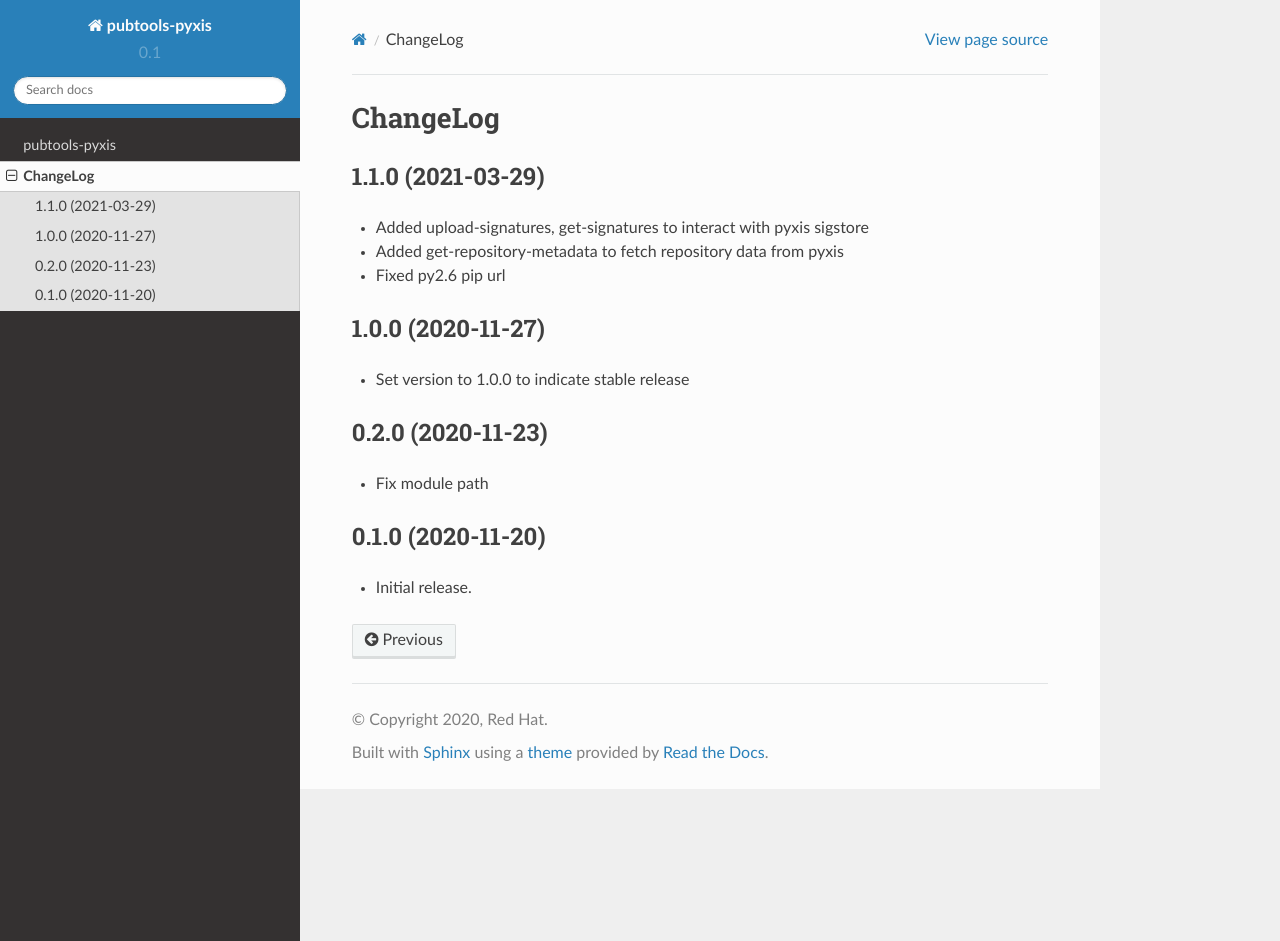
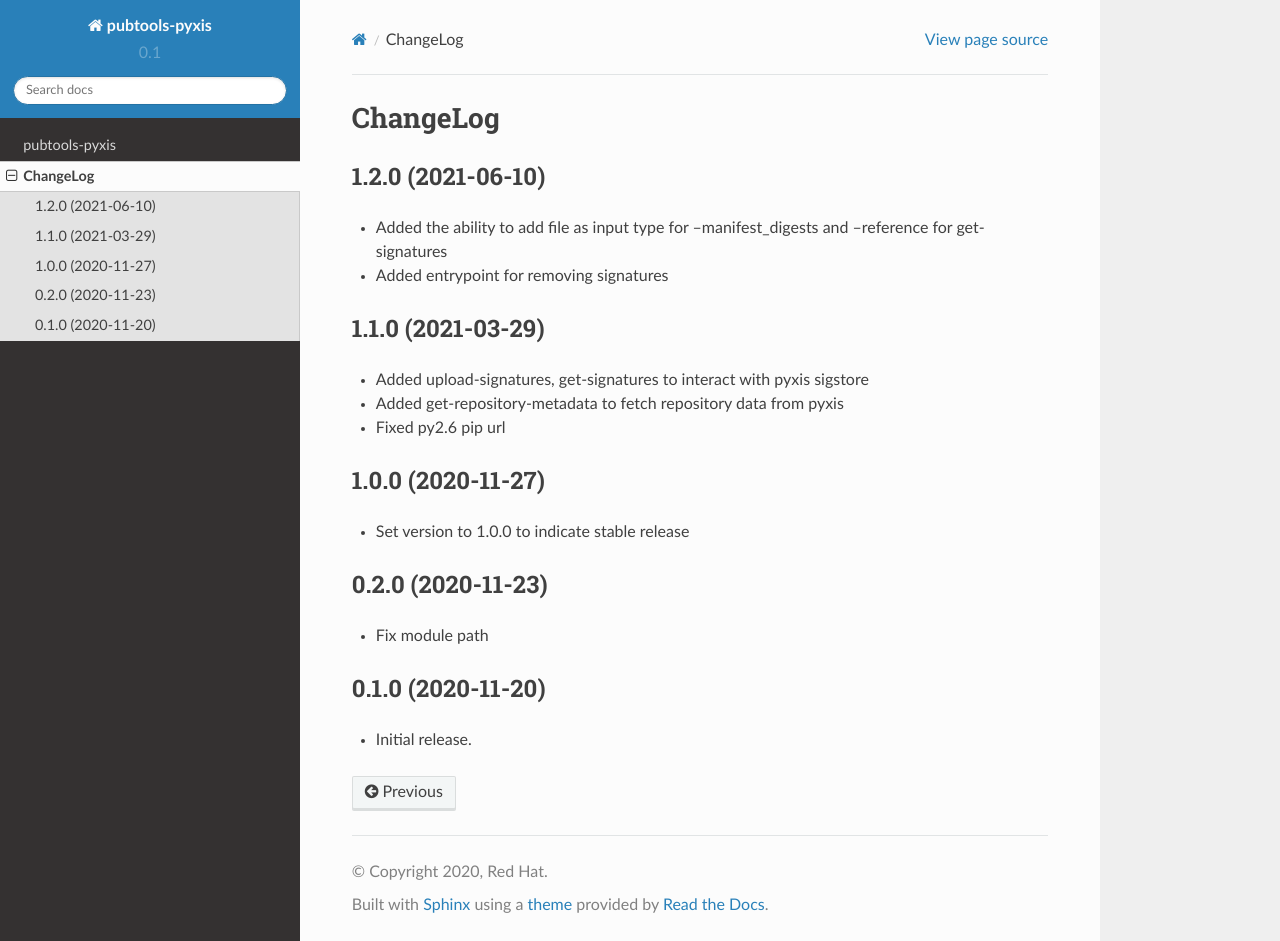
Before and after one commit to release-engineering/pubtools-pyxis, a Sphinx documentation site: the page built from docs/source/CHANGELOG.rst, in a window 1280 px wide and 941 px high. Built offline with Sphinx 7.4.7 and the Read the Docs theme 2.0.0, drawn with Linux system fonts in a browser that asks for light colours.

Commit message:
Prepare release 1.2.0

```diff
--- a/docs/source/CHANGELOG.rst
+++ b/docs/source/CHANGELOG.rst
@@ -1,5 +1,11 @@
 ChangeLog
 =========
+
+1.2.0 (2021-06-10)
+------------------
+
+* Added the ability to add file as input type for --manifest_digests and --reference for get-signatures
+* Added entrypoint for removing signatures
 
 1.1.0 (2021-03-29)
 ------------------
--- a/setup.py
+++ b/setup.py
@@ -69,7 +69,7 @@ if os.environ.get("READTHEDOCS", None):
 
 setup(
     name="pubtools-pyxis",
-    version="1.1.0",
+    version="1.2.0",
     description="Pubtools-pyxis",
     long_description=long_description,
     long_description_content_type='text/x-rst',
```
